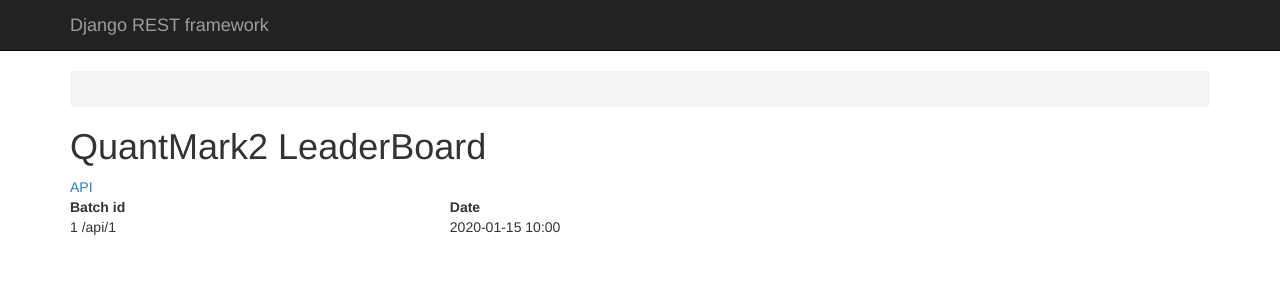
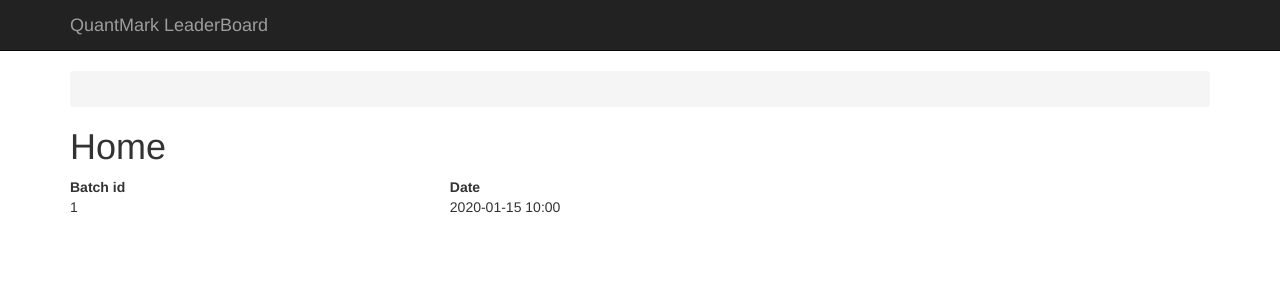
Before and after one commit to quantum-ohtu/WebMark2, a Django app: page / in a window 1280 px wide. Shown: the top 300 px of the page. Run offline with Django 3.2, Linux system fonts and the light colour scheme; tables that the repository leaves empty hold one stand-in row (values such as "Sample post"); some libraries are stand-ins or nearby versions.

Commit message:
Add branding and navigation

```diff
--- a/qleader/views.py
+++ b/qleader/views.py
@@ -52,5 +52,6 @@ def detail(request, batch_id):
         return Response({'results': qresults_in_batch.values(),
                          'energies': energies,
                          'distances': distances,
-                         'batch_id': batch_id},
+                         'batch_id': batch_id,
+                         'path_prefix': request.headers.get('PathPrefix', '')},
                         template_name='detail.html')
--- a/templates/home.html
+++ b/templates/home.html
@@ -1,6 +1,6 @@
 {% extends "rest_framework/base.html" %}
 
-{% block title %}QuantMark2 LeaderBoard{% endblock %}
+{% block title %}Home{% endblock %}
 
 {% block style %}
 {{ block.super }}
@@ -17,8 +17,7 @@
 
 {% block content %}
 <div class="starter-template">
-  <h1>QuantMark2 LeaderBoard</h1>
-  <a href="{{ path_prefix }}/api/"> API </a>
+  <h1>Home</h1>
   <table width="100%">
     <thead>
       <th>Batch id</th>
@@ -26,7 +25,7 @@
     </thead>
     {% for result in results %}
     <tr class='clickable-row' data-href='{{ path_prefix }}/api/{{ result.id }}/'>
-      <td>{{result.id}} {{ path_prefix }}/api/{{ result.id }}</td>
+      <td>{{result.id}}</td>
       <td>{{ result.created|date:"Y-m-d H:i" }}</td>
     </tr>
     {% endfor %}
--- a/templates/rest_framework/api.html
+++ /dev/null
@@ -1 +0,0 @@
-{% extends "rest_framework/base.html" %}
--- /dev/null
+++ b/templates/rest_framework/base.html
@@ -0,0 +1,7 @@
+{% extends "rest_framework/base.html" %}
+
+{% block branding %}
+<a class='navbar-brand' rel="nofollow" href='{{ path_prefix }}/'>
+    QuantMark LeaderBoard
+</a>
+{% endblock %}
```
